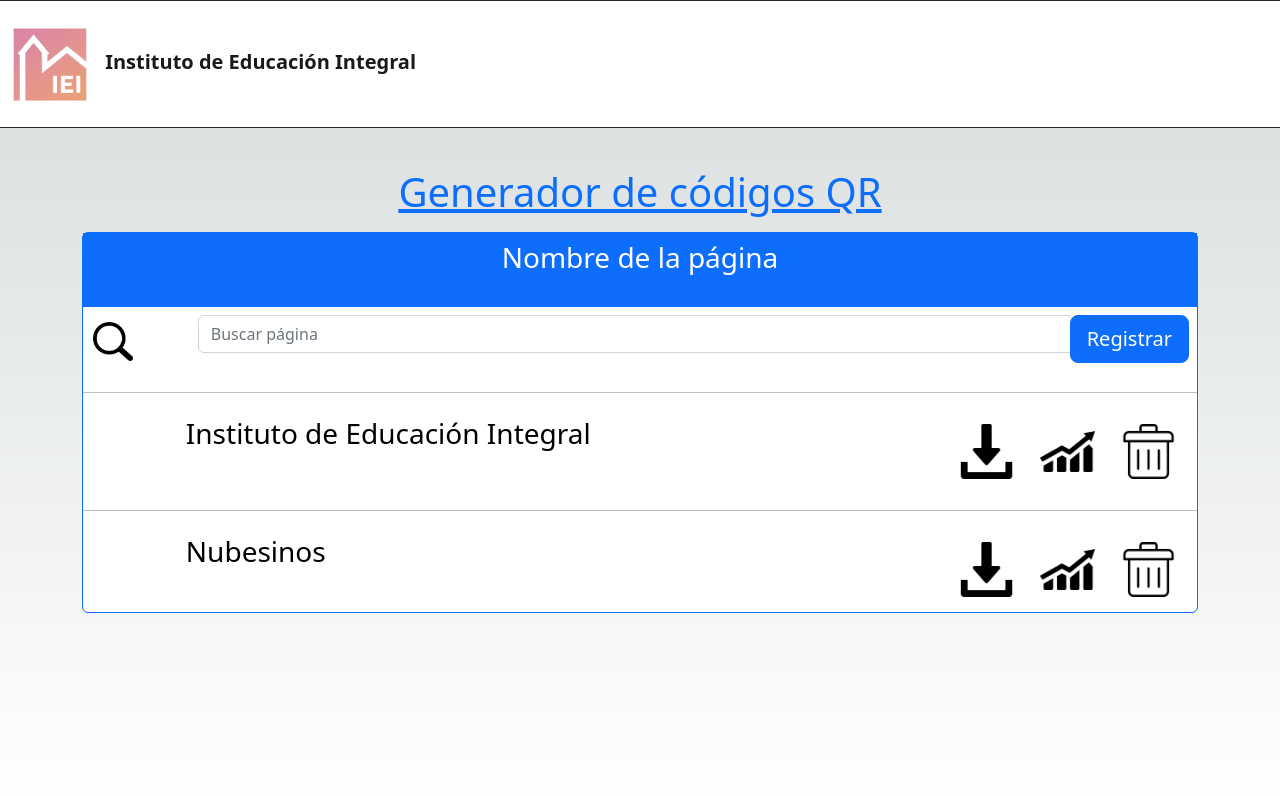
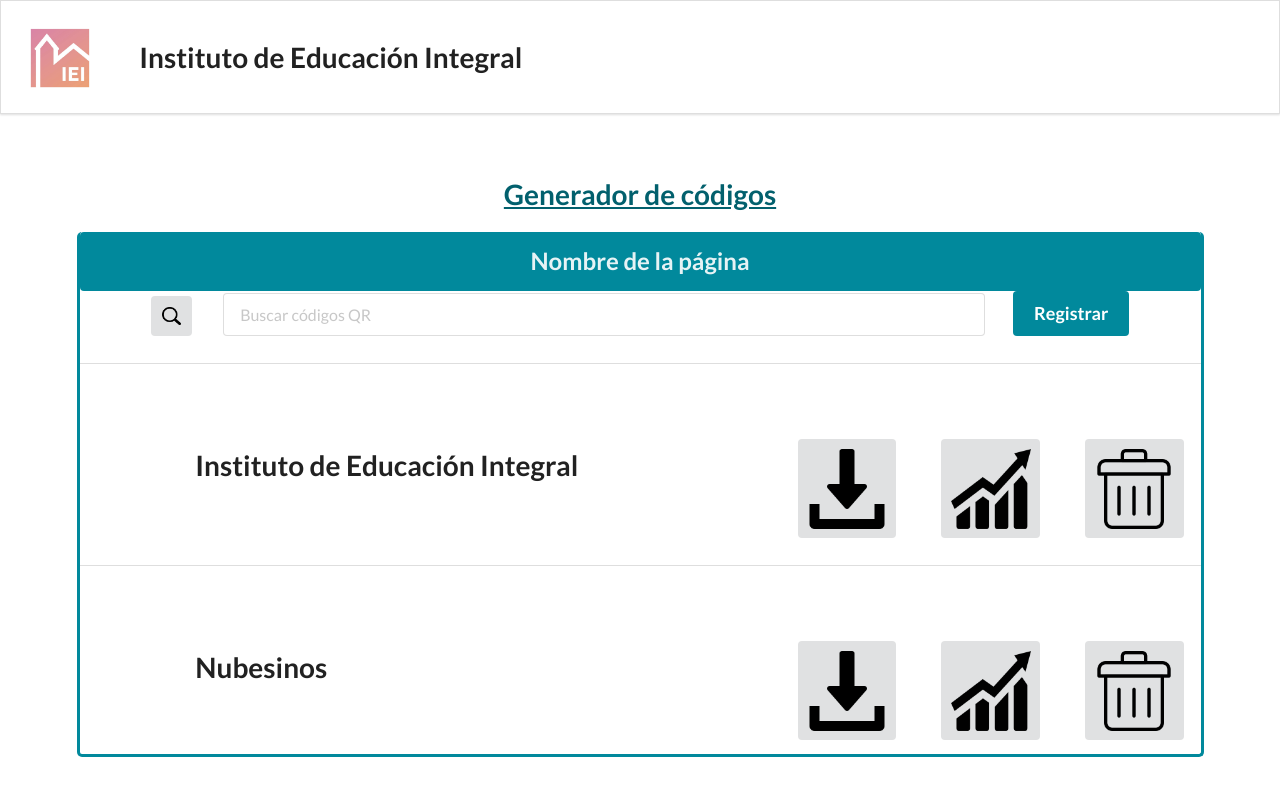
Before and after one commit to alecastroaraya/qrcodetec, a Next.js app: page / in a window 1280 px wide. Shown: the top 796 px of the page. Built offline with nearby package versions, Linux system fonts and the light colour scheme.

Commit message:
homepage convertida a segment ui

```diff
--- a/package.json
+++ b/package.json
@@ -13,10 +13,12 @@
     "@types/node": "18.15.3",
     "@types/react": "18.0.28",
     "@types/react-dom": "18.0.11",
-    "bootstrap": "^5.2.3",
+    "@types/semantic-ui": "^2.2.7",
     "next": "13.2.4",
     "react": "18.2.0",
     "react-dom": "18.2.0",
+    "semantic-ui-css": "^2.5.0",
+    "semantic-ui-react": "^2.1.4",
     "typescript": "5.0.2"
   }
 }
--- a/pages/_app.tsx
+++ b/pages/_app.tsx
@@ -1,6 +1,4 @@
-// Bootstrap CSS
-import "bootstrap/dist/css/bootstrap.css";
-
+import "semantic-ui-css/semantic.min.css"
 import '@/styles/globals.css'
 import type { AppProps } from 'next/app'
 import { useEffect } from "react";
@@ -8,11 +6,6 @@ import { useRouter } from "next/router";
 
 export default function App({ Component, pageProps }: AppProps) {
   const router = useRouter();
-  useEffect(() => {
-    typeof document !== undefined
-      ? require("bootstrap/dist/js/bootstrap")
-      : null;
-  }, [router.events]);
 
   return <Component {...pageProps} />;
 }
--- a/pages/index.tsx
+++ b/pages/index.tsx
@@ -14,137 +14,132 @@ export default function Home() {
         <meta name="viewport" content="width=device-width, initial-scale=1" />
         <link rel="icon" href="" />
       </Head>
+<div className="ui fixed borderless huge menu">
 
-      <main className={styles.main}>
 
-      <div className="container-fluid">
-        <nav className="navbar navbar-expand-lg navbar-light fixed-top bg-white border-top border-dark border-bottom border-dark border-left border-dark border-right border-dark">
-            <a href="/" className="navbar-brand">
-              <Image src="/iei_logo.jpg" width={100} height={100} alt="" className="d-inline-block align-middle mr-2"/>
-              <a className="navbar-brand" href="/"><b>       Instituto de Educación Integral</b></a>
-            </a>
-        </nav>
+      <div className="item">
+        <img className= "ui tiny image" src="/iei_logo.jpg"/>
+      </div>
+      <a className="header item"><h1>Instituto de Educación Integral</h1></a>
+
 </div>
 
-      <div className="container-lg position-absolute top-25">
 <br/>
 <br/>
 <br/>
-        <p className="home_text text-center text-primary"><h1><u>Generador de códigos QR</u></h1></p>
-        <div className="card border-top border-primary border-bottom border-primary border-left border-primary border-right border-primary rounded">
+<br/>
+<br/>
+<br/>
+<br/>
+<br/>
+<br/>
+<div className="ui container">
+  <center><h1 className="ui header header-text"><u>Generador de códigos</u></h1></center>
+</div>
 
-          <div className="row-sm bg-primary">
+<br/>
+<div className="ui container border-1">
+  <div className="ui container fluid">
+    <center>
+    <div className="ui inverted segment">
+    <h2>Nombre de la página</h2>
+    </div>
+    </center>
+  </div>
 
-            <div className="container-md">
-              <div className="col-md d-flex p-2 justify-content-center">
-                  <p className="text-center text-white"><h3>Nombre de la página</h3></p>
+  <div className="ui vertically divided bottom aligned grid">
+  <div className="four column row">
+    <div className="one wide column">
+
+    </div>
+    <div className="one wide column">
+      <button className="ui icon button">
+      <img className= "ui mini image" src="/search-icon.png"/>
+      </button>
+    </div>
+
+    <div className="eleven wide column go-bottom">
+      <div className="ui fluid large icon input">
+      <input type="text" placeholder="Buscar códigos QR"/>
+      </div>
+    </div>
+
+    <div className="one wide column">
+      <button className="ui medium button">
+      <h3>Registrar</h3>
+      </button>
+    </div>
+  </div>
+
+  <div className="four column row">
+    <div className="one wide column">
+
+    </div>
+
+    <div className="nine wide column">
+      <div className="ui middle aligned mini message">
+        <div className="middle aligned header">
+          <h1>Instituto de Educación Integral</h1>
         </div>
       </div>
     </div>
 
-          <div className="row">
-            <div className="col-1">
-
-              <div className="d-flex p-2 justify-content-end">
-                <button className="btn text-right">
-                  <img src="/search-icon.png" width="40" />
+    <div className="two wide column">
+      <button className="ui tiny icon button">
+      <img className= "ui tiny image" src="/download-icon.png"/>
       </button>
     </div>
+
+    <div className="two wide column">
+      <button className="ui tiny icon button">
+      <img className= "ui tiny image" src="/stats-icon.png"/>
+      </button>
     </div>
 
-            <div className="col-10">
-
-              <div className="container-fluid">
-                <form method="GET" className="d-flex p-2 justify-content-between">
-                <input id="search" className="form-control me-2 input-large" type="search" placeholder="Buscar página" aria-label="Search" />
-                </form>
-              </div>
-
-            </div>
-
-            <div className="col-1">
-
-            <div className="d-flex p-2 justify-content-end">
-              <button className="btn btn-lg btn-primary text-white">Registrar</button>
-            </div>
-
-            </div>
-          </div>
-
-          <hr className="hr" />
-          <div className="row">
-
-            <div className ="col-1">
-
-            </div>
-
-            <div className="col-md">
-
-              <div className="d-flex p-2 justify-content-start">
-                <p className="text-left text-black"><h3>Instituto de Educación Integral</h3></p>
-              </div>
-            </div>
-
-            <div className="col-md">
-
-            <div className="d-flex p-2 justify-content-end">
-              <button className="btn">
-                <img src="/download-icon.png" width="55" />
-              </button>
-
-              <button className="btn">
-                <img src="/stats-icon.png" width="55" />
-              </button>
-
-              <button className="btn">
-                <img src="/trash-icon.png" width="55" />
+    <div className="two wide column">
+      <button className="ui tiny icon button">
+      <img className= "ui tiny image" src="/trash-icon.png"/>
       </button>
     </div>
 
   </div>
 
+  <div className="four column row">
+    <div className="one wide column">
 
     </div>
 
-          <hr className="hr" />
-          <div className="row">
-
-            <div className ="col-1">
-
+    <div className="nine wide column">
+      <div className="ui middle aligned mini message">
+        <div className="middle aligned header">
+          <h1>Nubesinos</h1>
         </div>
-            <div className="col-md">
-
-              <div className="d-flex p-2 justify-content-start">
-                <p className="text-left text-black"><h3>Nubesinos</h3></p>
       </div>
     </div>
 
-            <div className="col-md">
-
-            <div className="d-flex p-2 justify-content-end">
-              <button className="btn">
-                <img src="/download-icon.png" width="55" />
-              </button>
-
-              <button className="btn">
-                <img src="/stats-icon.png" width="55" />
-              </button>
-
-              <button className="btn">
-                <img src="/trash-icon.png" width="55" />
+    <div className="two wide column">
+      <button className="ui tiny icon button">
+      <img className= "ui tiny image" src="/download-icon.png"/>
       </button>
     </div>
 
+    <div className="two wide column">
+      <button className="ui tiny icon button">
+      <img className= "ui tiny image" src="/stats-icon.png"/>
+      </button>
     </div>
 
+    <div className="two wide column">
+      <button className="ui tiny icon button">
+      <img className= "ui tiny image" src="/trash-icon.png"/>
+      </button>
+    </div>
 
   </div>
 
 </div>
 
 </div>
-
-      </main>
     </>
   )
 }
--- a/styles/Home.module.css
+++ b/styles/Home.module.css
@@ -6,6 +6,8 @@
   padding: 6rem;
   min-height: 100vh;
 }
+
+
 
 .description {
   display: inherit;
--- a/styles/globals.css
+++ b/styles/globals.css
@@ -46,25 +46,169 @@
   margin: 0;
 }
 
-html,
-body {
-  max-width: 100vw;
-  overflow-x: hidden;
+/* Nav */
+.ui.fixed.borderless.menu {
+  background-color: #ffffff;
 }
 
-body {
-  color: rgb(var(--foreground-rgb));
-  background: linear-gradient(
-      to bottom,
-      transparent,
-      rgb(var(--background-end-rgb))
-    )
-    rgb(var(--background-start-rgb));
+.ui .computer.only .item {
+  color: #000000;
 }
 
-a {
-  color: inherit;
-  text-decoration: none;
+.ui .computer.only .item:hover {
+  background: #6311aa !important;
+  color: #fff !important;
+  border-bottom: 1px solid #000000;
+}
+
+.ui .computer .item.active {
+  background: #00ba49;
+  color: #000000;
+  border-bottom: 1px solid #000000;
+}
+
+.ui.dropdown.item .menu {
+  background-color: #4a008a !important;
+}
+.ui.menu .ui.dropdown .menu > .item {
+  color: #fff !important;
+}
+.ui.menu .ui.dropdown .menu > .item.active {
+  background-color: #00ba49 !important;
+  color: #fff !important;
+  border-bottom: 1px solid #fff;
+}
+.ui.menu .ui.dropdown .menu > .item:hover {
+  background-color: #6311aa !important;
+  color: #fff !important;
+  border-bottom: 1px solid #fff;
+}
+
+.ui.fixed.borderless.menu .row > a.header.item {
+  font-size: 1.2em;
+}
+
+.ui.header {
+  color :#02606D
+}
+
+/* Mobile */
+.tablet.mobile.only .header, .ui.icon.button > .icon {
+  color: #fff;
+}
+
+.tablet.mobile.only .header:hover {
+  background-color: #6311aa !important;
+  color: #fff !important;
+  border-bottom: 1px solid #fff;
+}
+
+.ui.basic.button:hover {
+   background: #6311aa !important;
+  color: #fff !important;
+  border-bottom: 1px solid #fff;
+}
+
+.ui.vertical.menu {
+  display: none;
+  border: none;
+  box-shadow: none;
+  background-color: #4a008a;
+}
+.ui.vertical.menu > .item {
+  padding-left: 1.428em;
+  color: #fff;
+}
+
+.ui.vertical.menu > .item.active {
+  padding-left: 1.428em;
+  background-color: #00ba49 !important;
+  color: #fff !important;
+  border-bottom: 1px solid #fff;
+}
+
+.ui.vertical.menu > .item:hover {
+  padding-left: 1.428em;
+  background-color: #6311aa !important;
+  color: #fff !important;
+  border-bottom: 1px solid #fff;
+}
+.ui.vertical.menu .item .title {
+  color: #fff;
+}
+.ui.vertical.menu .item .title .dropdown.icon {
+  float: none;
+  color: #fff;
+}
+
+.ui.vertical.menu .item .content .item {
+  padding: 0.5em 1em;
+  color: #fff;
+}
+
+.ui.vertical.menu .item .content .item:hover {
+  padding: 0.5em 1em;
+  background-color: #4a008a !important;
+  color: #fff !important;
+  border-bottom: 1px solid #fff;
+}
+
+.ui.vertical.menu .item .content .item.active {
+  padding: 0.5em 1em;
+  background-color: #00ba49 !important;
+  color: #fff !important;
+  border-bottom: 1px solid #fff;
+}
+
+.ui.vertical.menu .header.item {
+  text-transform: uppercase;
+  color: #fff;
+}
+/* Nav */
+
+.ui.message {
+  background-color: #ffffff;
+  box-shadow: none;
+  padding: 5em 4em;
+}
+.ui.message h1.ui.header {
+  font-size: 4.5em;
+  color: #4A008A;
+}
+.ui.message p.lead {
+  font-size: 1.3em;
+  color: #333333;
+  line-height: 1.4;
+  font-weight: 300;
+}
+
+.ui.purple.button {
+  background-color: #4A008A;
+}
+
+.border-1{
+  border-bottom: 3px solid #01899C;
+  border-left: 3px solid #01899C;
+  border-right: 3px solid #01899C;
+  border-radius: 5px;
+}
+
+.ui.medium.button{
+  background-color: #01899C;
+  color: #ffffff;
+}
+
+.ui.inverted.segment{
+  background-color: #01899C;
+}
+
+.header-text{
+  font-family: 'Inter';
+  font-style: normal;
+  font-weight: 400;
+  font-size: 24px;
+  line-height: 29px;
+  color: #02606D;
 }
 
 @media (prefers-color-scheme: dark) {
```
Also changed, not shown: public/stats-icon.png, 1 other file (tests, documents, lock files or other folders). Lines whose indentation alone changed are shown as unchanged.
